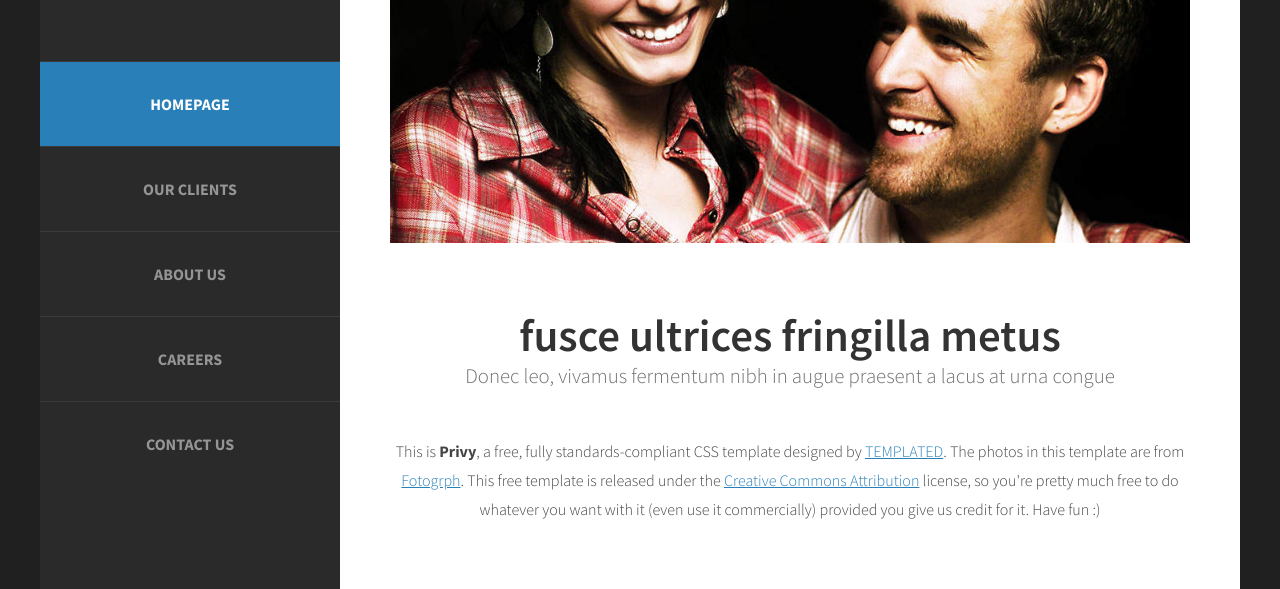
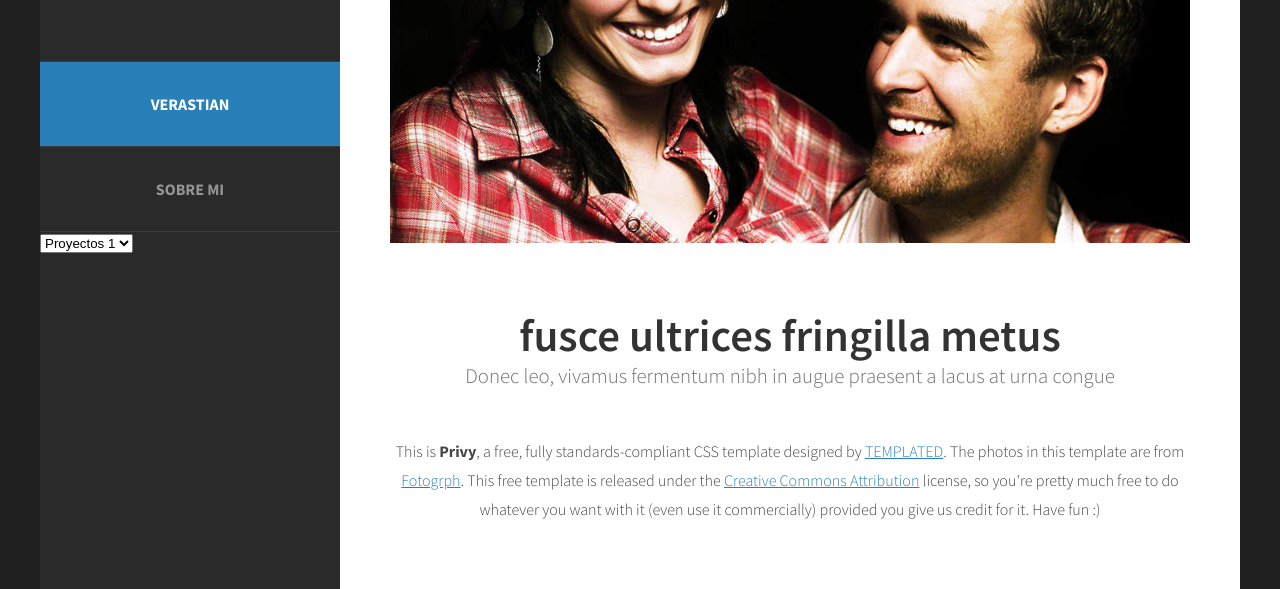
Before and after one commit to Verastian/verastian.github.io, a plain HTML site: page index.html in a window 1280 px wide. Shown: the part 211-800 px from the top of the page. Drawn offline with Linux system fonts and the light colour scheme.

Commit message:
segundo commit

```diff
--- a/index.html
+++ b/index.html
@@ -33,11 +33,16 @@ Released   : 20130902
 		</div>
 		<div id="menu">
 			<ul>
-				<li class="current_page_item"><a href="#" accesskey="1" title="">Homepage</a></li>
-				<li><a href="#" accesskey="2" title="">Our Clients</a></li>
-				<li><a href="#" accesskey="3" title="">About Us</a></li>
-				<li><a href="#" accesskey="4" title="">Careers</a></li>
-				<li><a href="#" accesskey="5" title="">Contact Us</a></li>
+				<li class="current_page_item"><a href="#" accesskey="1" title="">Verastian</a></li>
+
+				<li><a href="#" accesskey="3" title="">Sobre Mi</a></li>
+
+				<li><select name="" id="">
+					<option value=""><a href="https://verastian.github.io/Revista_online/" accesskey="4" title="">Proyectos 1</a></option>
+					<option value=""><a href="https://verastian.github.io/Barbershop/" accesskey="4" title="">Proyectos 2</a></option>
+
+				</select></li>
+
 			</ul>
 		</div>
 	</div>
```
